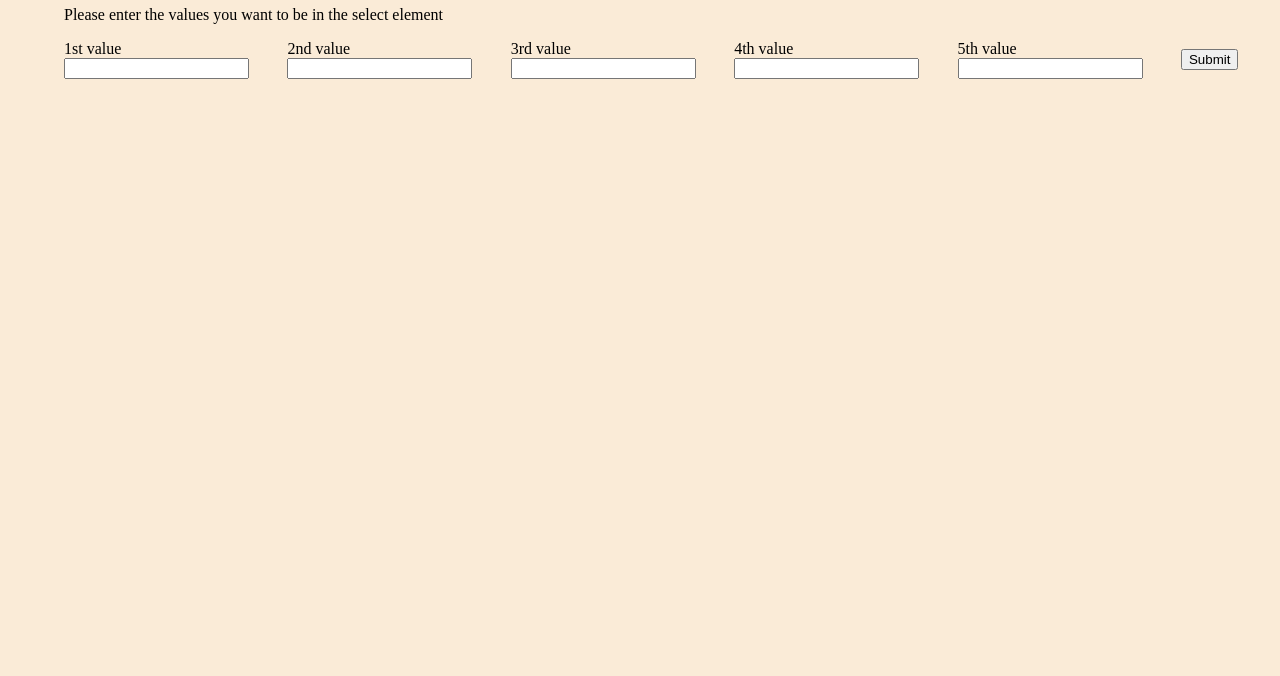
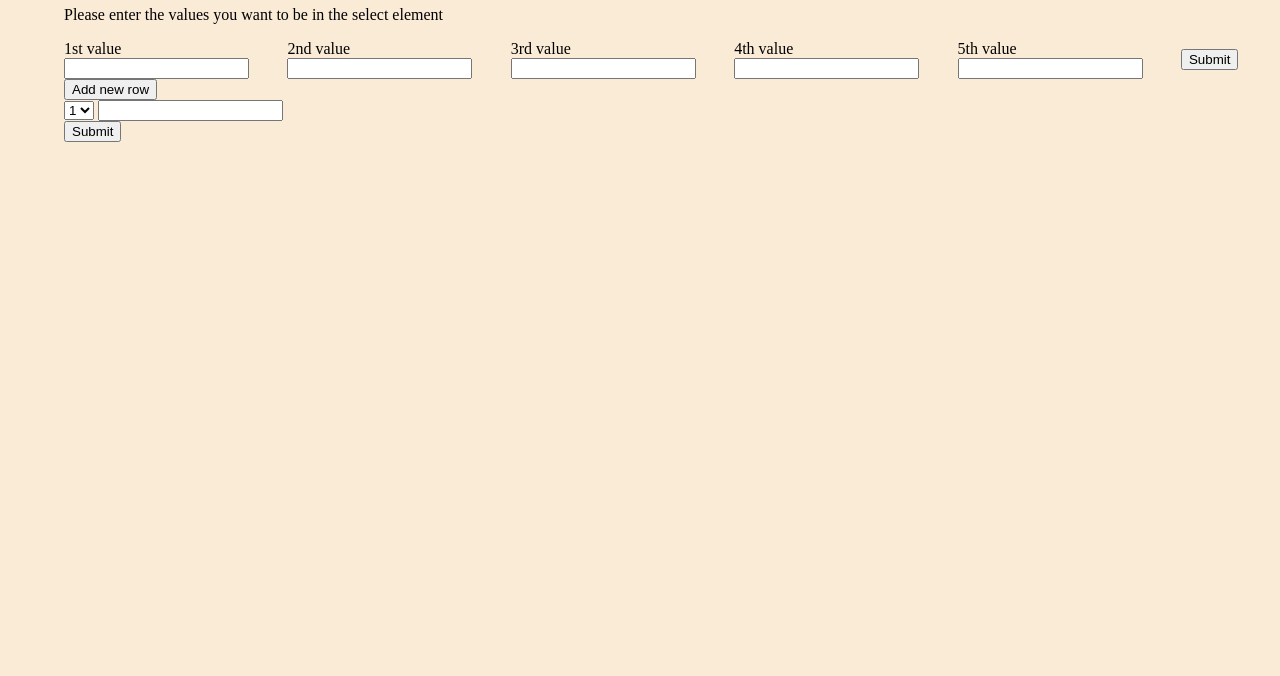
Before and after one commit to Ahelsamahy/Custom-build-form, a plain HTML site: page index.html in a window 1280 px wide. Shown: the part 124-800 px from the top of the page. Drawn offline with nearby package versions, Linux system fonts and the light colour scheme.

Commit message:
feat<index.html>: add forum to add new row for user input

```diff
--- a/index.html
+++ b/index.html
@@ -5,15 +5,7 @@
   <meta charset="UTF-8">
   <meta http-equiv="X-UA-Compatible" content="IE=edge">
   <meta name="viewport" content="width=device-width, initial-scale=1.0">
-
-  <!--jQuery and Bootstrap Bundle (includes Popper [for tooltip]) -->
-  <script src="https://code.jquery.com/jquery-3.5.1.slim.min.js"></script>
-
-  <!-- Style for thesis page only -->
   <link rel="stylesheet" href="style.css">
-
-
-
 
   <title>Custom build forum</title>
 </head>
@@ -22,7 +14,7 @@
   <div class="selectValues">
     <h1>Custom build forum</h1>
     <p>Please enter the values you want to be in the select element</p>
-    <form id="selectInputContainer" onsubmit="return false;" method="post" name="myForm">
+    <form id="selectInputContainer" onsubmit="return getInputForSelect();">
       <div>
         <label>1st value</label>
         <input type="text">
@@ -43,13 +35,31 @@
         <label>5th value</label>
         <input type="text">
       </div>
-      <input type="submit" value="Submit" onclick="getInputForSelect()">
-
-
+      <input type="submit" value="Submit">
     </form>
   </div>
 
+  <div id="generateTable">
+    <button id="addRowButton" onclick="duplicate()">Add new row</button>
+
+
+    <form id="addRows" onsubmit="return getInputForSelect();">
+
+      <div class="tableRow">
+        <select>
+          <option value="1">1</option>
+          <option value="2">2</option>
+          <option value="3">3</option>
+          <option value="4">4</option>
+        </select>
+        <input type="text">
+      </div>
+      <input type="submit" value="Submit">
+    </form>
+
+  </div>
   <script type="text/javascript" src="main.js"></script>
 </body>
+<!-- add option to remove from the data -->
 
 </html>
```
